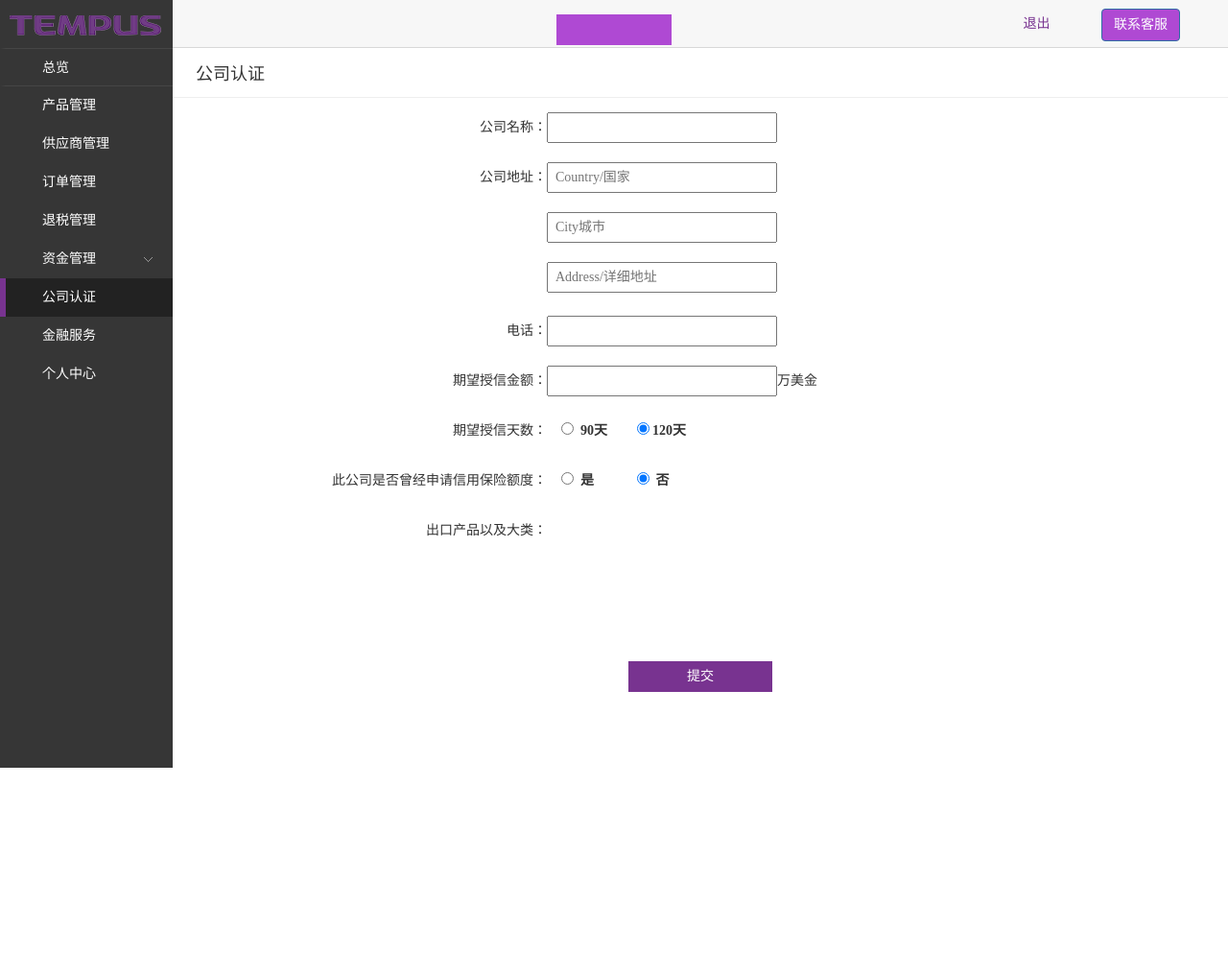
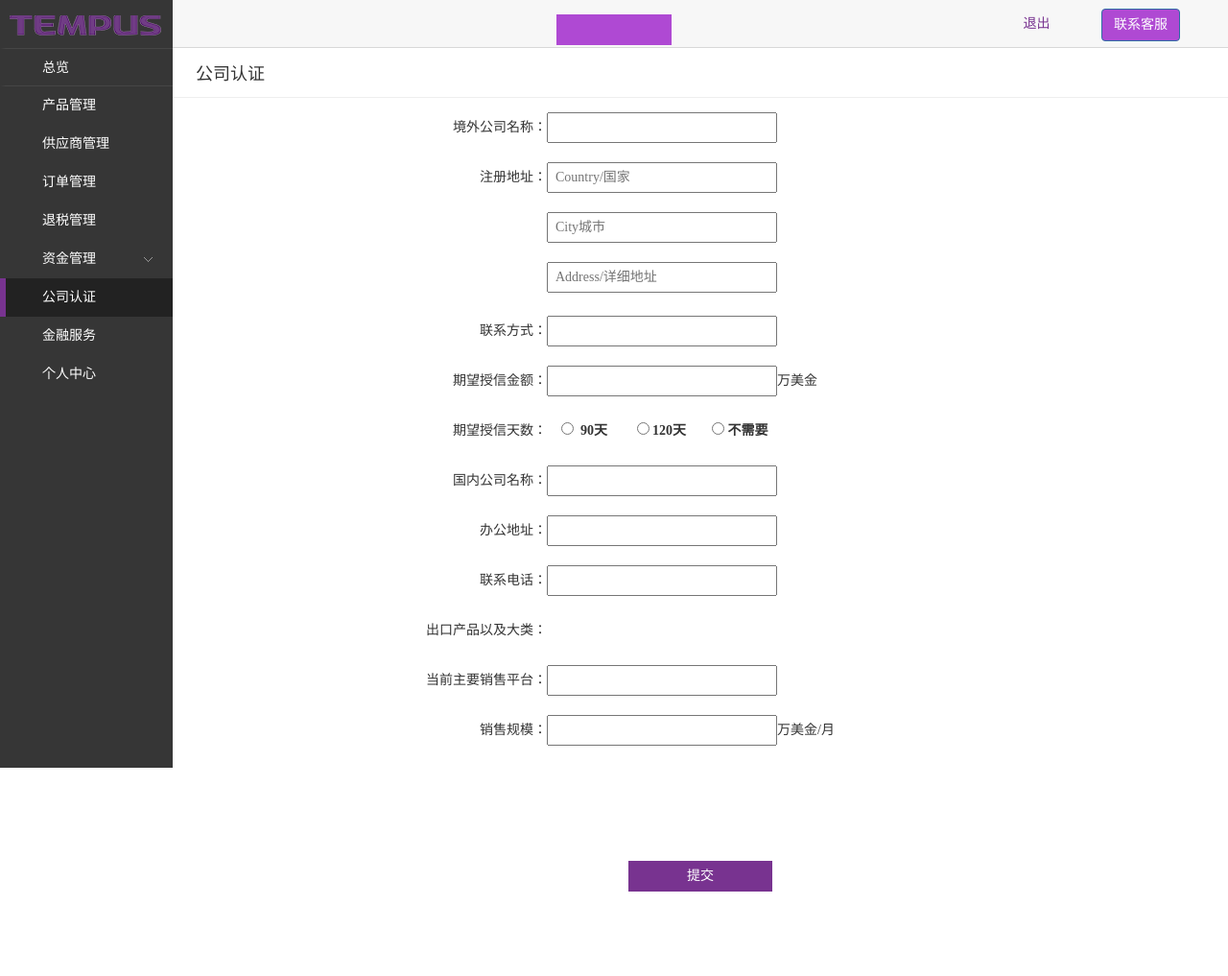
Before and after one commit to WenYan1/ydlweb, a Yii app: template ydlweb/views/company/certify_edit.php in a window 1280 px wide. Shown: the whole page at 96% size. Run offline with PHP 8.4 and a stand-in for Yii, Linux system fonts and the light colour scheme; the template is opened without the code that fills it, so the values that code supplies are empty; some libraries are stand-ins or nearby versions.

Commit message:
// 公司认证 编辑功能完成

```diff
--- a/ydlweb/MySQL/change.sql
+++ b/ydlweb/MySQL/change.sql
@@ -171,3 +171,8 @@ ALTER TABLE `collection_file`
 
 -- 张俊杰 2018-12-28 09:00
 ALTER TABLE `orders` CHANGE `goods_supply_id` `goods_supply_id` VARCHAR(30) NULL DEFAULT NULL COMMENT '境内货源地', CHANGE `goods_save_adr` `goods_save_adr` VARCHAR(30) NULL DEFAULT NULL COMMENT '货物存放地址';
+ALTER TABLE `companys` CHANGE `apply_for` `apply_for` VARCHAR(60) CHARACTER SET utf8 COLLATE utf8_general_ci NULL DEFAULT '0' COMMENT '国内公司名称';
+ALTER TABLE `companys` ADD `sales_platform` VARCHAR(255) NULL COMMENT '销售平台' AFTER `export_range`;
+ALTER TABLE `companys` ADD `sales_scale` VARCHAR(255) NULL COMMENT '销售规模' AFTER `export_range`;
+ALTER TABLE `companys` ADD `office_address` VARCHAR(255) NULL COMMENT '办公地址' AFTER `sales_scale`;
+ALTER TABLE `companys` ADD `contact_number` VARCHAR(255) NULL COMMENT '联系电话' AFTER `office_address`;
--- a/ydlweb/modules/ydlbam/controllers/CompanyController.php
+++ b/ydlweb/modules/ydlbam/controllers/CompanyController.php
@@ -3,6 +3,7 @@
 namespace app\modules\ydlbam\controllers;
 
 use app\models\Companys;
+use app\models\Industry;
 use Tool;
 use Yii;
 use yii\data\Pagination;
@@ -71,9 +72,13 @@ class CompanyController extends AdminBaseController {
 		header("Content-type:text/html;charset=utf8");
 		// var_dump($companysModel->attributes);
 
+		$exportRange = new Industry();
+		$data = $exportRange->find()->asArray()->all();
+
 		if ($companysModel) {
 			return $this->render('company_detail', [
 				'company' => $companysModel->attributes,
+				'exportRange' => $data,
 			]);
 		} else {
 			$this->redirect(Yii::$app->request->referrer);
--- a/ydlweb/views/company/certify_edit.php
+++ b/ydlweb/views/company/certify_edit.php
@@ -42,33 +42,33 @@ if($this->context->_popSuccessMessage()) {
       <form action="<?php echo Yii::$app->urlManager->createUrl(['/company/company-auth']);?>" enctype="multipart/form-data" method="post">
           <div class="company-part">
               <div class="company-left">
-          公司名称：
+                  境外公司名称：
               </div>
-        <div class="company-right"><input id="company-name" type="text" name='company[company_name]' value="<?php echo $company['company_name'];?>">
+              <div class="company-right"><input id="company-name" type="text" name='company[company_name]' value="<?=$company['company_name']?>">
               </div>
           </div>
           <div class="company-part" style="height: 160px">
               <div class="company-left">
-          公司地址：
+                  注册地址：
               </div>
               <div class="company-right">
-          <input type="" id="company-country" name='company[country]' value="<?php echo $company['country'];?>" placeholder="Country/国家" /><br><br>
-          <input type="" id="company-city" name='company[city]' value="<?php echo $company['city'];?>" placeholder="City城市" /><br><br>
-          <input type="" id="company-detail-address"  name='company[address]' value="<?php echo $company['address'];?>" placeholder="Address/详细地址" />
+                  <input type="" id="company-country" name='company[country]' value="<?=$company['country']?>" placeholder="Country/国家" /><br><br>
+                  <input type="" id="company-city" name='company[city]' value="<?=$company['city']?>" placeholder="City城市" /><br><br>
+                  <input type="" id="company-detail-address" name='company[address]' value="<?=$company['address']?>" placeholder="Address/详细地址" />
               </div>
           </div>
           <div class="company-part">
               <div class="company-left">
-          电话：
+                  联系方式：
               </div>
-        <div class="company-right"><input type="" id="company-tel" name='company[company_tel]' value="<?php echo $company['company_tel'];?>">
+              <div class="company-right"><input id="company-tel" type="text" name='company[company_tel]' value="<?=$company['company_tel']?>" />
               </div>
           </div>
           <div class="company-part">
               <div class="company-left">
                   期望授信金额：
               </div>
-        <div class="company-right"><input id="company-expect-money" type="" name='company[expect_credit]' value="<?php echo $company['expect_credit'];?>">万美金
+              <div class="company-right"><input id="company-expect-money" type="text" name='company[expect_credit]' value="<?=$company['expect_credit']?>" />万美金
               </div>
           </div>
           <div class="company-part">
@@ -76,33 +76,46 @@ if($this->context->_popSuccessMessage()) {
                   期望授信天数：
               </div>
               <div class="company-right">
-          <label id="expect-days"><input name="company[expect_days]" type="radio" value="1">&nbsp&nbsp90天</label>
-          <label id="expect-days"><input name="company[expect_days]" type="radio" value="2">&nbsp120天</label>
-          <input id="company-expect-days" name="" type="hidden" value="<?php echo $company['expect_days'];?>">
+                  <label><input name="company[expect_days]" type="radio" value="1" <?=$company['expect_days'] == 1 ? 'checked' :''?>>&nbsp&nbsp90天</label>
+                  <label><input name="company[expect_days]" type="radio" value="2" <?=$company['expect_days'] == 2 ? 'checked' :''?>>&nbsp120天</label>
+                  <label><input name="company[expect_days]" type="radio" value="3" <?=$company['expect_days'] == 3 ? 'checked' :''?>>&nbsp不需要</label>
               </div>
           </div>
           <div class="company-part">
               <div class="company-left">
-          此公司是否曾经申请信用保险额度：
+                  国内公司名称：
               </div>
-        <div class="company-right">
-          <label id="expect-apply"><input name="company[apply_for]" type="radio" value="1">&nbsp&nbsp是</label>
-          <label id="expect-apply"><input name="company[apply_for]" type="radio" value="0">&nbsp&nbsp否</label>
-          <input id="company-apply" name="" type="hidden" value="<?php echo $company['apply_for'];?>">
+              <div class="company-right"><input id="company-apply-for" type="text" name='company[apply_for]' value="<?=$company['apply_for']?>" /></div>
           </div>
+          <div class="company-part">
+              <div class="company-left">办公地址：</div>
+              <div class="company-right"><input id="" type="text" name='company[office_address]' value="<?=$company['office_address']?>" /></div>
+          </div>
+
+          <div class="company-part">
+              <div class="company-left">联系电话：</div>
+              <div class="company-right"><input id="" type="text" name='company[contact_number]' value="<?=$company['contact_number']?>" /></div>
           </div>
 
           <div class="company-part">
               <div class="company-left">
                   出口产品以及大类：
               </div>
-      </div>
-      <div class="company-product">
+              <div class="company-right">
 				  <?php for ($i = 0; $i < count($exportRange); $i++) {?>
                       <div class="product-category">
                           <input name="" type="checkbox" value="<?php echo $exportRange[$i]['id'];?>" >&nbsp&nbsp<?php echo $exportRange[$i]['name'];?>
                       </div>
 				  <?php }?>
+              </div>
+          </div>
+          <div class="company-part">
+              <div class="company-left">当前主要销售平台：</div>
+              <div class="company-right"><input id="" type="text" name='company[sales_platform]' value="<?=$company['sales_platform']?>" /></div>
+          </div>
+          <div class="company-part">
+              <div class="company-left">销售规模：</div>
+              <div class="company-right"><input id="" type="text" name='company[sales_scale]' value="<?=$company['sales_scale']?>" />万美金/月</div>
           </div>
           <input id="export-range" name="company[export_range]" type="hidden" value="">
           <div class="company-submit">
--- a/ydlweb/web/js/company/certify_submit.js
+++ b/ydlweb/web/js/company/certify_submit.js
@@ -27,6 +27,7 @@ function arrFun() {
         var detail = $("#company-detail-address").val();
         var company_tel = $("#company-tel").val();
         var company_expect_money = $("#company-expect-money").val();
+
         if (company_name=='') {
             $("#company-name").focus();
         }else if(country==''){
```
Also changed, not shown: ydlweb/modules/ydlbam/views/company/company_detail.php (+64 -3 lines), ydlweb/views/company/certify_complete.php (+4 -4 lines), ydlweb/views/company/certify_submit.php (+14 -39 lines). Lines whose indentation alone changed are shown as unchanged.
